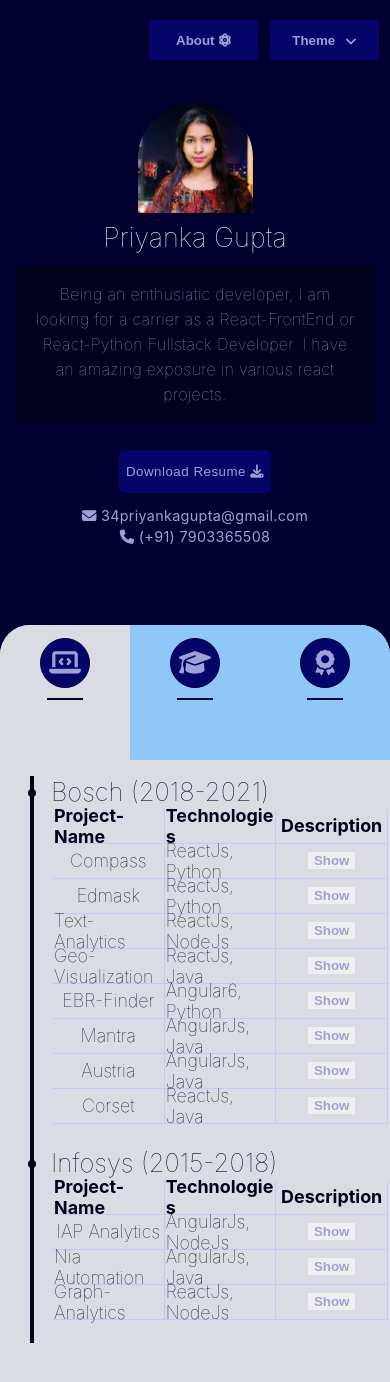
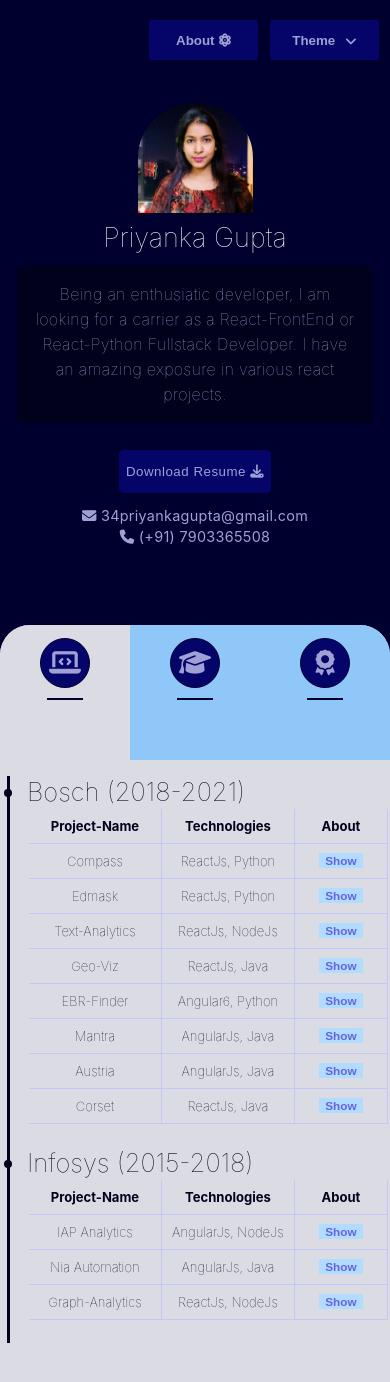
Before and after one commit to priyankagupta34/react-profile, a React (Create React App) app: page / in a window 390 px wide. Shown: the top 1382 px of the page. Built offline with nearby package versions, Linux system fonts and the light colour scheme.

Commit message:
experience, education

```diff
--- a/src/App.css
+++ b/src/App.css
@@ -9,7 +9,7 @@
   /* background-color: #00002f; */
 }
 
-@media screen and (max-width: 600px) {
+@media screen and (max-width: 800px) {
   .profileSection{
     grid-template-columns: 1fr;
   }
--- a/src/index.css
+++ b/src/index.css
@@ -116,15 +116,30 @@ code {
 }
 
 .blueBtnDefaultTheme{
+  color: #6464dc;
+  background: #b1dbff;
+}
 
+.blueBtnDefaultTheme:hover{
+  background: #7cbcf5;
 }
 
 .magentaBtnDefaultTheme{
+  color: #f36060;
+  background: #ffcbcb;
+}
 
+.magentaBtnDefaultTheme:hover{
+  background-color: #f7a2a2;
 }
 
 .yellowBtnDefaultTheme{
+  color: #3c3c01;
+  background: #f8f881;
+}
 
+.yellowBtnDefaultTheme:hover{
+  background: #e9e970;
 }
 
 .blueTableBorderTheme{
--- a/src/js/description-main/DescriptionMain.css
+++ b/src/js/description-main/DescriptionMain.css
@@ -11,6 +11,7 @@
 .exp {
     text-align: center;
     transition: all 0.3s;
+    cursor: pointer;
 }
 
 .exp:first-child {
@@ -68,7 +69,7 @@
 }
 
 .tableA {
-    font-size: 0.7em;
+    font-size: 0.6em;
     margin-bottom: 21px;
 }
 
@@ -100,10 +101,12 @@
     border: none;
     font-weight: 700;
     cursor: pointer;
+    font-size: 0.9em;
+    transition: all 0.3s;
 }
 
 
-@media screen and (max-width: 600px) {
+@media screen and (max-width: 800px) {
 
     .clasNav {
         display: none;
@@ -122,7 +125,22 @@
     .expCont_1 {
         grid-template-columns: 1fr;
     }
+
     .exp:last-child {
         border-top-right-radius: 30px;
     }
+
+    .ulStufTheme {
+        border-left: 3px solid;
+        margin-left: 7px;
+    }
+
+    .listAbs {
+        margin-left: -23px;
+    }
+
+    .table_head1 {
+        grid-template-columns: 1fr 1fr 0.7fr;
+        font-size: 0.85em;
+    }
 }
--- a/src/js/description-main/DescriptionMain.js
+++ b/src/js/description-main/DescriptionMain.js
@@ -14,7 +14,7 @@ export default class DescriptionMain extends Component {
                 { name: 'Compass', techs: 'ReactJs, Python', desc: '' },
                 { name: 'Edmask', techs: 'ReactJs, Python', desc: '' },
                 { name: 'Text-Analytics', techs: 'ReactJs, NodeJs', desc: '' },
-                { name: 'Geo-Visualization', techs: 'ReactJs, Java', desc: '' },
+                { name: 'Geo-Viz', techs: 'ReactJs, Java', desc: '' },
                 { name: 'EBR-Finder', techs: 'Angular6, Python', desc: '' },
                 { name: 'Mantra', techs: 'AngularJs, Java', desc: '' },
                 { name: 'Austria', techs: 'AngularJs, Java', desc: '' },
@@ -100,13 +100,13 @@ export default class DescriptionMain extends Component {
                                             <tr className="table_head1">
                                                 <th className={`bitTabTd ${tableBorderTheme}`}>Project-Name</th>
                                                 <th className={`bitTabTd ${tableBorderTheme}`}>Technologies</th>
-                                                <th className={`bitTabTd ${tableBorderTheme}`}>Description</th>
+                                                <th className={`bitTabTd ${tableBorderTheme}`}>About</th>
                                             </tr>
                                             {this.tableData.bosch.map((item, index) => (
                                                 <tr key={`inf_${index}`} className="table_head1">
                                                     <td className={`bitTabTd ${tableBorderTheme}`}>{item.name}</td>
                                                     <td className={`bitTabTd ${tableBorderTheme}`}>{item.techs}</td>
-                                                    <td className={`bitTabTd ${tableBorderTheme}`}><button className={`menuBtn_1 ${btnDefaultTheme}`} style={{ color: contentColor }}>Show </button></td>
+                                                    <td className={`bitTabTd ${tableBorderTheme}`}><button className={`menuBtn_1 ${btnDefaultTheme}`}>Show </button></td>
                                                 </tr>
                                             ))}
                                         </table>
@@ -121,13 +121,13 @@ export default class DescriptionMain extends Component {
                                             <tr className="table_head1">
                                                 <th className={`bitTabTd ${tableBorderTheme}`}>Project-Name</th>
                                                 <th className={`bitTabTd ${tableBorderTheme}`}>Technologies</th>
-                                                <th className={`bitTabTd ${tableBorderTheme}`}>Description</th>
+                                                <th className={`bitTabTd ${tableBorderTheme}`}>About</th>
                                             </tr>
                                             {this.tableData.infosys.map((item, index) => (
                                                 <tr key={`inf_${index}`} className="table_head1">
                                                     <td className={`bitTabTd ${tableBorderTheme}`}>{item.name}</td>
                                                     <td className={`bitTabTd ${tableBorderTheme}`}>{item.techs}</td>
-                                                    <td className={`bitTabTd ${tableBorderTheme}`}><button className={`menuBtn_1 ${btnDefaultTheme}`} style={{ color: contentColor }}>Show </button></td>
+                                                    <td className={`bitTabTd ${tableBorderTheme}`}><button className={`menuBtn_1 ${btnDefaultTheme}`}>Show </button></td>
                                                 </tr>
                                             ))}
                                         </table>
--- a/src/js/profile-main/ProfileMain.css
+++ b/src/js/profile-main/ProfileMain.css
@@ -74,7 +74,7 @@ img {
     border-radius: 50%;
 }
 
-@media screen and (max-width: 600px) {
+@media screen and (max-width: 800px) {
 
     .clasNavProf {
         display: block;
```
Also changed, not shown: src/js/menu-buttons/MenuButtons.css (+4 -3 lines).
